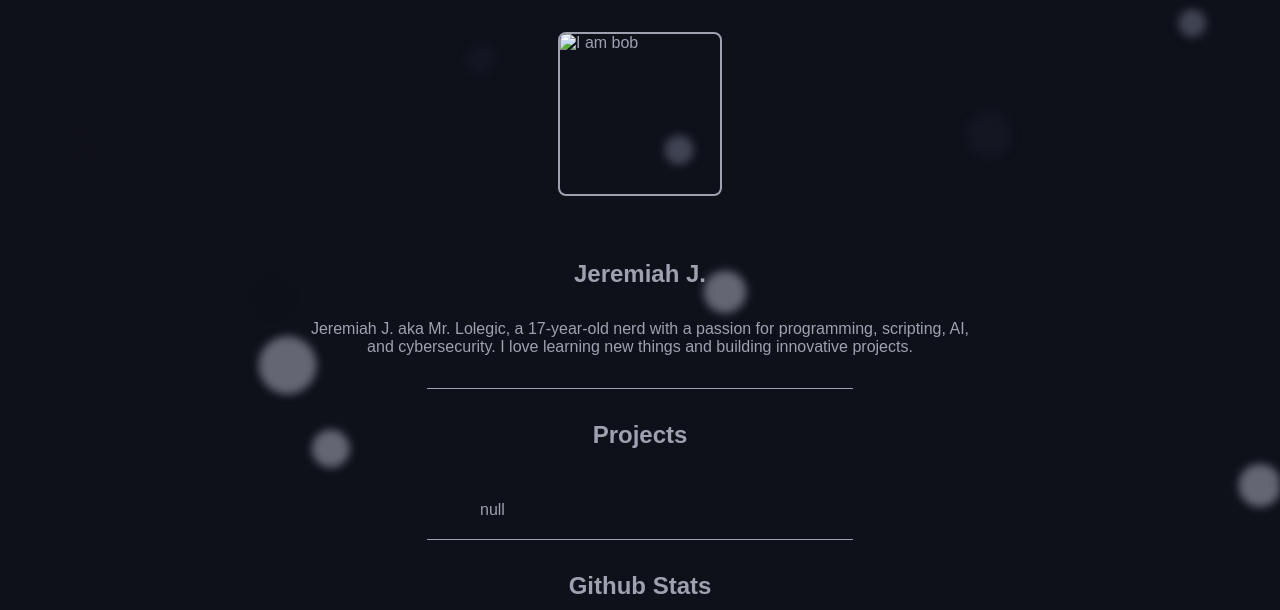
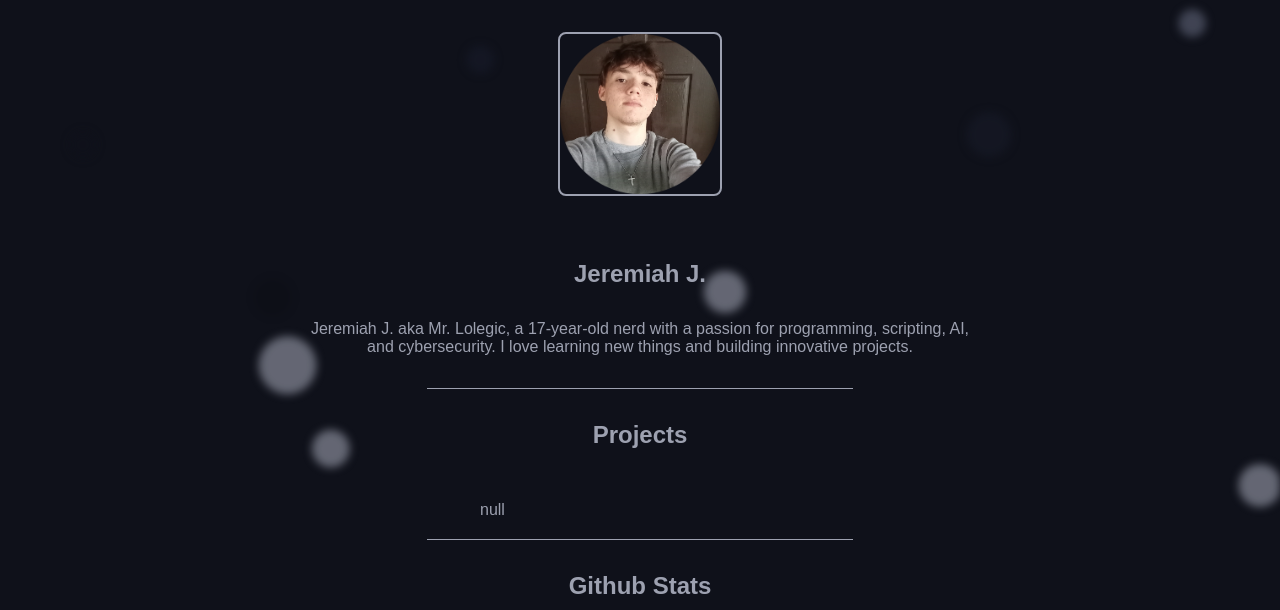
Before and after one commit to Jeremiah-Jahnke/My-portfolio-website, a website with bundled scripts: page views/index.html in a window 1280 px wide. Shown: the top 610 px of the page. Built offline with nearby package versions, Linux system fonts and the light colour scheme; no server answers.

Commit message:
Update index.html

```diff
--- a/views/index.html
+++ b/views/index.html
@@ -8,11 +8,11 @@
 
         <meta property="og:title" content="Jeremiah J. - Portfolio">
         <meta property="og:description" content="Jeremiah J. aka Mr. Lolegic, a 17-year-old nerd with a passion for programming, scripting, AI, and cybersecurity. I love learning new things and building innovative projects.">
-        <meta property="og:image" content="/images/pfp.jpg">
+        <meta property="og:image" content="/images/pfp.png">
         <meta property="og:url" content="https://mr-lolegic.tech/">
         <meta property="og:type" content="website">
 
-        <link rel="icon" href="/images/pfp.jpg"/>
+        <link rel="icon" href="/images/pfp.png"/>
         <link rel="stylesheet" href="/css/index.css"/>
         <link rel="stylesheet" href="https://cdn.jsdelivr.net/npm/bootstrap-icons@1.11.3/font/bootstrap-icons.min.css"/>
     </head>
@@ -21,7 +21,7 @@
         <canvas id="blobs-canvas"></canvas>
         <div class="main-container">
             <header class="animated-header">
-                <img class="pfp animated-element slide-in" src="/images/pfp.jpg" alt="I am bob">
+                <img class="pfp animated-element slide-in" src="/images/pfp.png" alt="I am bob">
                 <h2 class="text mb0 animated-element">Jeremiah J.</h2>
                 <p class="text custom-width animated-element">
                     Jeremiah J. aka Mr. Lolegic, a 17-year-old nerd with a passion for programming, scripting, AI, and cybersecurity. I love learning new things and building innovative projects.
```
